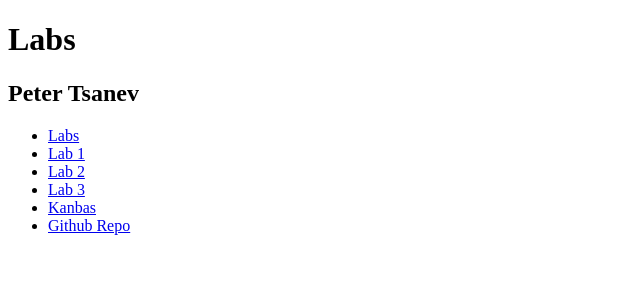
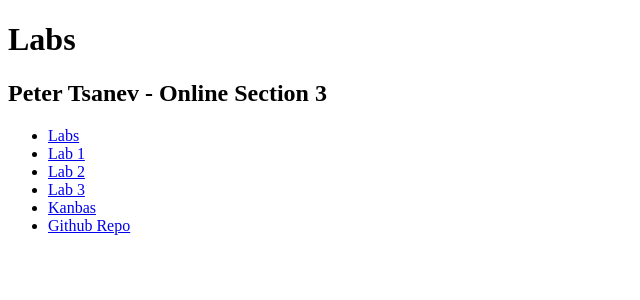
Before and after one commit to tsanevp/kanbas-react-web-app, a React (Create React App) app: page /#/Labs/Labs in a window 1280 px wide. Shown: the top 300 px of the page, without its empty margins (0-640 px from the left). Built offline with nearby package versions, Linux system fonts and the light colour scheme.

Commit message:
added course section to landing page

```diff
--- a/src/Labs/index.tsx
+++ b/src/Labs/index.tsx
@@ -8,7 +8,7 @@ export default function Labs() {
     return (
         <div id="wd-labs">
             <h1>Labs</h1>
-            <h2>Peter Tsanev</h2>
+            <h2>Peter Tsanev - Online Section 3</h2>
             <TOC />
             <Routes>
                 <Route path="/" element={<Navigate to="Labs" />} />
```
